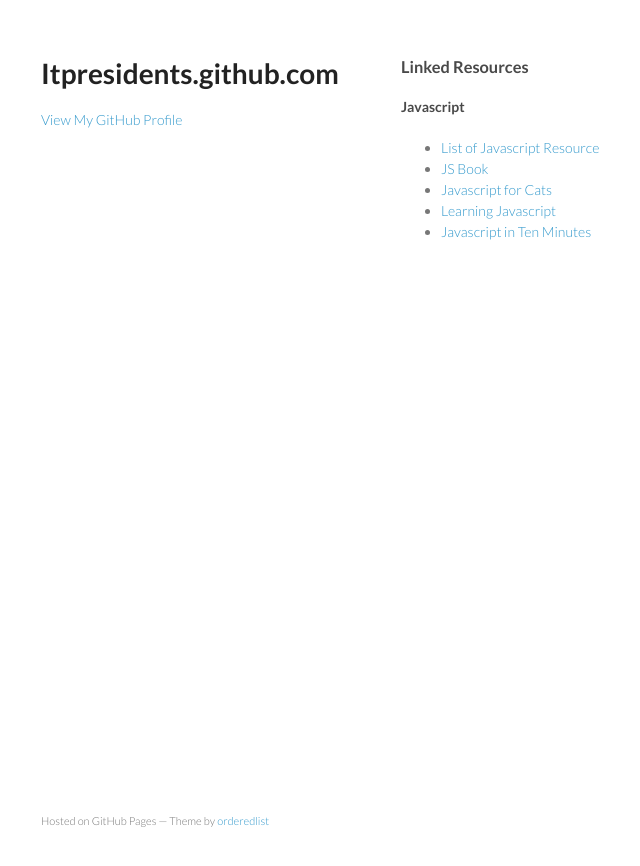
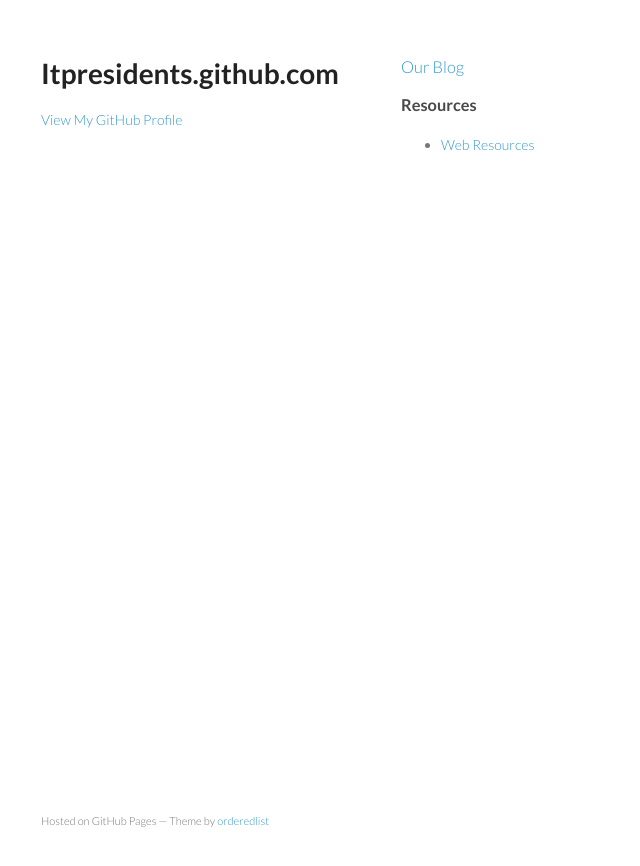
Before and after one commit to itpresidents/itpresidents.github.com, a Jekyll site: the page index.html, which Jekyll copies as it is, in a window 1280 px wide. Shown: the top 866 px of the page, without its empty margins (169-809 px from the left). Built offline with Jekyll 4.4.1, drawn with Linux system fonts in a browser that asks for light colours; Markdown is read by kramdown in place of the engine named in the settings.

Commit message:
Add links to index page

```diff
--- a/index.html
+++ b/index.html
@@ -23,17 +23,14 @@
 
       </header>
       <section>
-        <h3>Linked Resources</h3>
+        <h3><a href="http://itp.nyu.edu/residents">Our Blog</a></h3>
 
-<h4>Javascript</h4>
+        <h3>Resources</h3>
 
-<ul>
-<li><a href="https://gist.github.com/LindseyB/5015434">List of Javascript Resource</a></li>
-<li><a href="http://jsbooks.revolunet.com/">JS Book</a></li>
-<li><a href="http://jsforcats.com">Javascript for Cats</a></li>
-<li><a href="http://ericleads.com/2011/09/learning-javascript-up-to-speed-in-no-time/">Learning Javascript</a></li>
-<li><a href="https://github.com/spencertipping/js-in-ten-minutes">Javascript in Ten Minutes</a></li>
-</ul>
+        <ul>
+          <li><a href="/resources/web">Web Resources</a></li>
+        </ul>
+
       </section>
       <footer>
         <p><small>Hosted on GitHub Pages &mdash; Theme by <a href="https://github.com/orderedlist">orderedlist</a></small></p>
```
